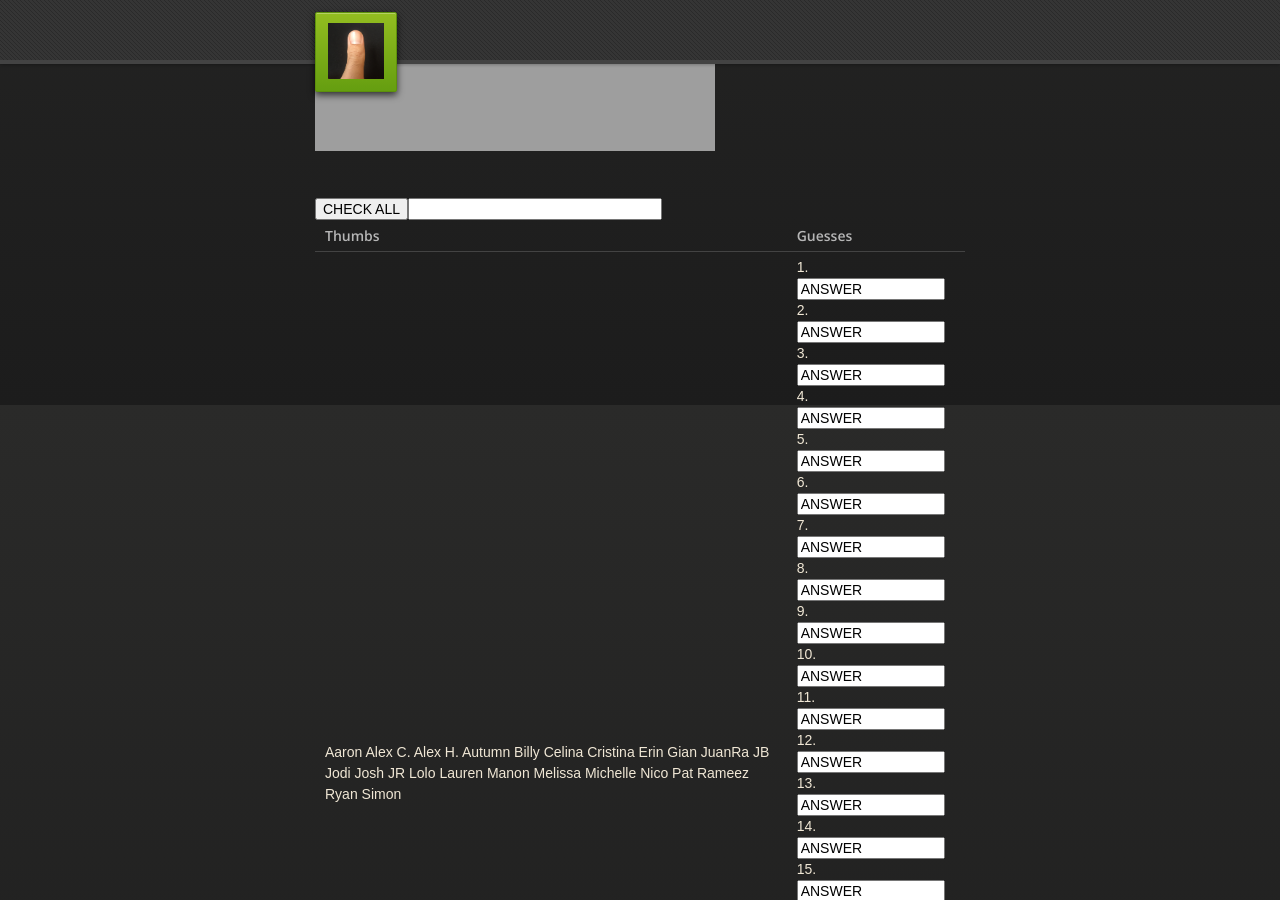
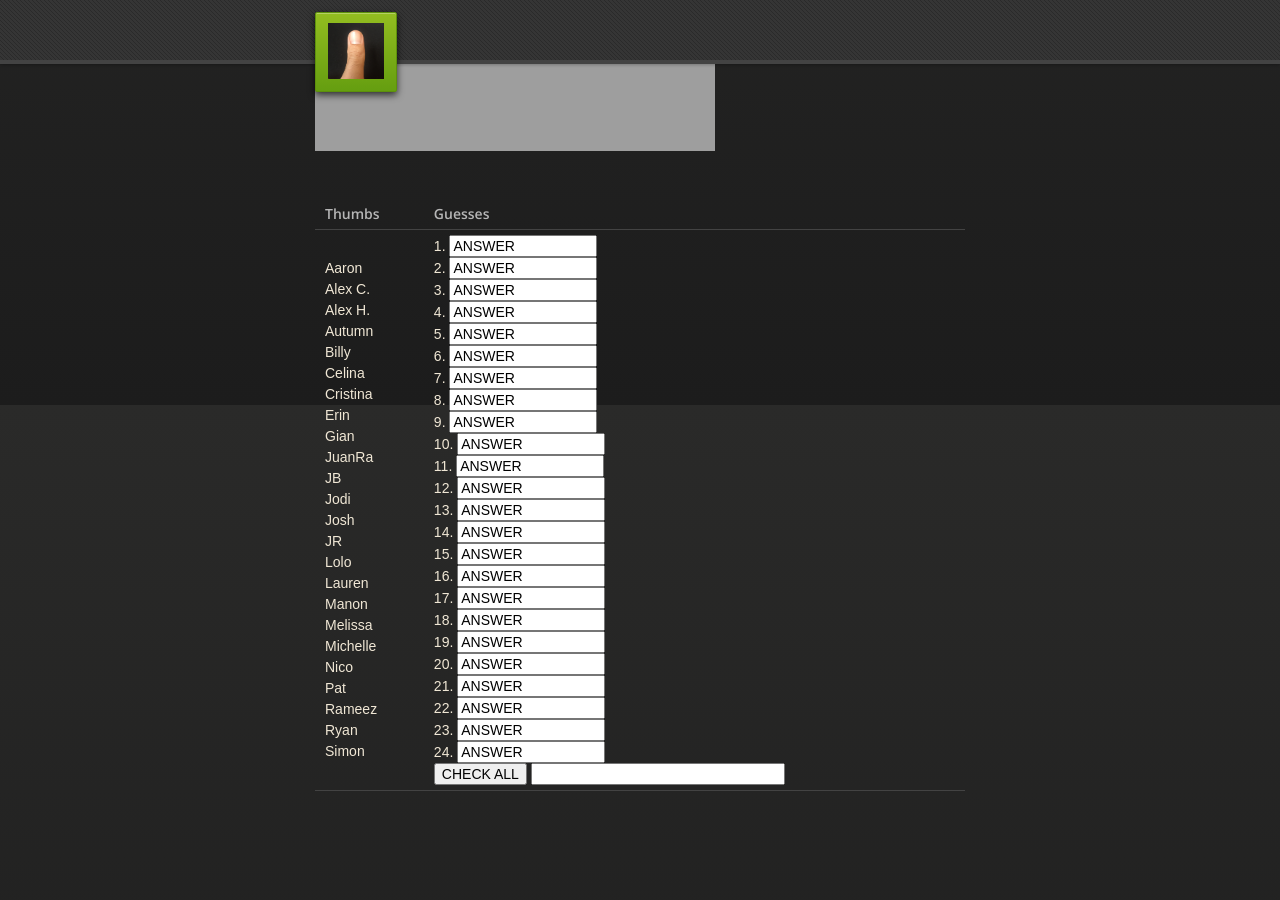
Before and after one commit to JRHernandez7/JRHernandez7.github.io, a Jekyll site: the page index.html, which Jekyll copies as it is, in a window 1280 px wide and 900 px high, scrolled down 495 px. Built offline with Jekyll 4.4.1, drawn with Linux system fonts in a browser that asks for light colours; nearby versions of some CDN libraries.

Commit message:
Update index.html
Spacing and placement of button

```diff
--- a/index.html
+++ b/index.html
@@ -137,30 +137,30 @@
   </tr>
   <tr>
     <td>
-      Aaron
-      Alex C.
-      Alex H.
-      Autumn
-      Billy
-      Celina
-      Cristina
-      Erin
-      Gian
-      JuanRa
-      JB
-      Jodi
-      Josh
-      JR
-      Lolo
-      Lauren
-      Manon
-      Melissa
-      Michelle
-      Nico
-      Pat
-      Rameez
-      Ryan
-      Simon
+      Aaron<br>
+      Alex C.<br>
+      Alex H.<br>
+      Autumn<br>
+      Billy<br>
+      Celina<br>
+      Cristina<br>
+      Erin<br>
+      Gian<br>
+      JuanRa<br>
+      JB<br>
+      Jodi<br>
+      Josh<br>
+      JR<br>
+      Lolo<br>
+      Lauren<br>
+      Manon<br>
+      Melissa<br>
+      Michelle<br>
+      Nico<br>
+      Pat<br>
+      Rameez<br>
+      Ryan<br>
+      Simon<br>
     </td>
     <td>
 <FORM name=FXY1>
@@ -188,12 +188,13 @@
 22. <INPUT value="Simon" name=NA22 type=hidden><INPUT class=ipxa value="ANSWER" name=NB22 type=text size=15><br>
 23. <INPUT value="Erin" name=NA23 type=hidden><INPUT class=ipxa value="ANSWER" name=NB23 type=text size=15><br>
 24. <INPUT value="Alex H." name=NA24 type=hidden><INPUT class=ipxa value="ANSWER" name=NB24 type=text size=15><br>
+<INPUT value="CHECK ALL" name=check type=button onclick=scoreme()> <INPUT class=ipxx value name=ovrXX type=text size=28>
+</FORM>
 </td>
 </tr>
 <BR>
 
-<INPUT value="CHECK ALL" name=check type=button onclick=scoreme()> <INPUT class=ipxx value name=ovrXX type=text size=28>
-</FORM>
+
 
 
       </section>
```
